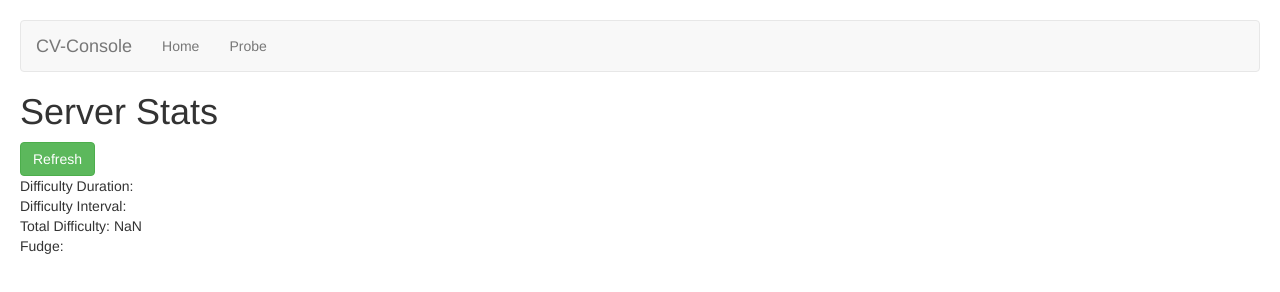
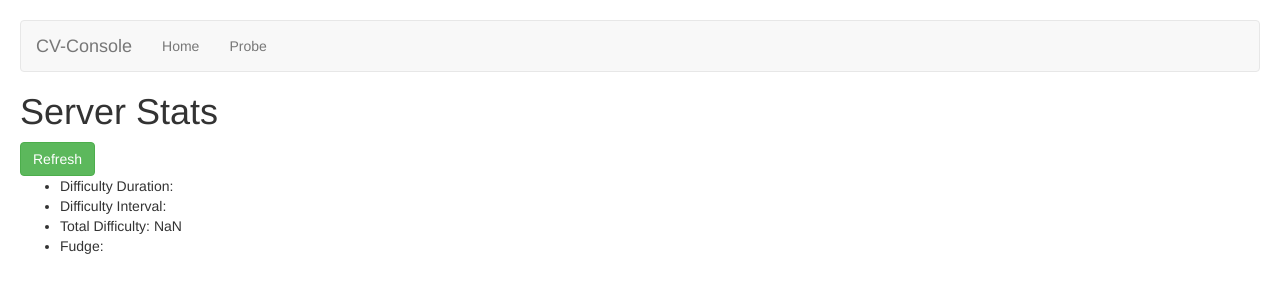
Before and after one commit to Cryptoverse/cryptoverse-web-console, a website: page index.htm in a window 1280 px wide. Drawn offline with nearby package versions, Linux system fonts and the light colour scheme; some packages are replaced by stand-ins of ours; no server answers.

Commit message:
Formatting

```diff
--- a/app.js
+++ b/app.js
@@ -2,6 +2,7 @@ domain = "http://localhost:8000/"
 cv_service = "http://localhost:5000/"
 
 angular.module('app', ['ngRoute'])
+
 .config(function($routeProvider){
   $routeProvider
   .when('/', {
@@ -13,9 +14,11 @@ angular.module('app', ['ngRoute'])
     controller  : 'ProbeController'
   })
 })
+
 .controller('DashboardController', function($scope,$http){
   $scope.loading = true;
   $scope.blockChainInfo = {};
+
   $scope.init = function(){
     $scope.loading = true;
     $http.get(cv_service+"debug/blockchain-info").then(
@@ -29,9 +32,10 @@ angular.module('app', ['ngRoute'])
     )
   }
 
+  $scope.init();
 
-  $scope.init();
 })
+
 .controller('ProbeController', function($scope, $http, $timeout){
   $scope.jobData = {}
   $scope.starting = false;
@@ -84,6 +88,7 @@ angular.module('app', ['ngRoute'])
       }
     )
   }
+
   $scope.refreshProbing = function(){
     $http.get(cv_service+"jobprogress?job="+$scope.jobData.task_id).then(
       function(resp){
@@ -97,7 +102,7 @@ angular.module('app', ['ngRoute'])
           $scope.processing = false;
           $scope.finalData = resp.data[1];
         }
-      }, function(error){
+      },function(error){
 
       }
     )
@@ -105,6 +110,7 @@ angular.module('app', ['ngRoute'])
 
 
 })
+
 .directive('navbar', function() {
   return {
     restrict: 'E',
--- a/pages/home.htm
+++ b/pages/home.htm
@@ -7,8 +7,10 @@
 </div>
 <div ng-hide="loading">
     <button type="button" class="btn btn-success" ng-click="init();">Refresh</button><br>
-    Difficulty Duration: {{blockChainInfo.difficulty_duration}}<br>
-    Difficulty Interval: {{blockChainInfo.difficulty_interval}}<br>
-    Total Difficulty: {{blockChainInfo.difficulty_interval*blockChainInfo.difficulty_duration}}<br>
-    Fudge: {{blockChainInfo.fudge}}
+    <ul>
+        <li>Difficulty Duration: {{blockChainInfo.difficulty_duration}}</li>
+        <li>Difficulty Interval: {{blockChainInfo.difficulty_interval}}</li>
+        <li>Total Difficulty: {{blockChainInfo.difficulty_interval*blockChainInfo.difficulty_duration}}</li>
+        <li>Fudge: {{blockChainInfo.fudge}}</li>
+    </ul>
 </div>
--- a/templates/nav.htm
+++ b/templates/nav.htm
@@ -1,6 +1,5 @@
 <nav class="navbar navbar-default">
   <div class="container-fluid">
-    <!-- Brand and toggle get grouped for better mobile display -->
     <div class="navbar-header">
       <button type="button" class="navbar-toggle collapsed" data-toggle="collapse" data-target="#bs-example-navbar-collapse-1" aria-expanded="false">
         <span class="sr-only">Toggle navigation</span>
@@ -10,13 +9,11 @@
       </button>
       <a class="navbar-brand" href="#">CV-Console</a>
     </div>
-
-    <!-- Collect the nav links, forms, and other content for toggling -->
     <div class="collapse navbar-collapse" id="bs-example-navbar-collapse-1">
       <ul class="nav navbar-nav">
         <li><a href="#">Home</a></li>
         <li><a href="/#!/probe">Probe</a></li>
       </ul>
-    </div><!-- /.navbar-collapse -->
-  </div><!-- /.container-fluid -->
+    </div>
+  </div>
 </nav>
```
